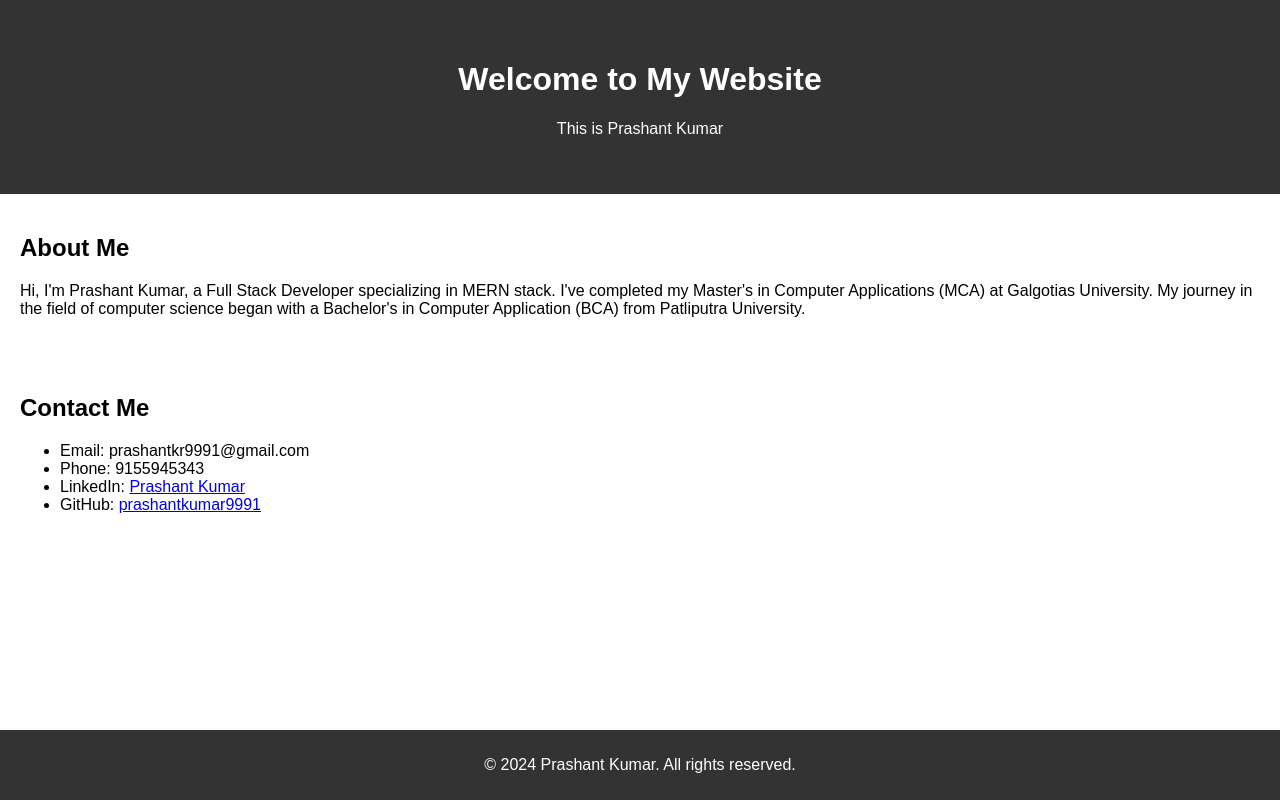
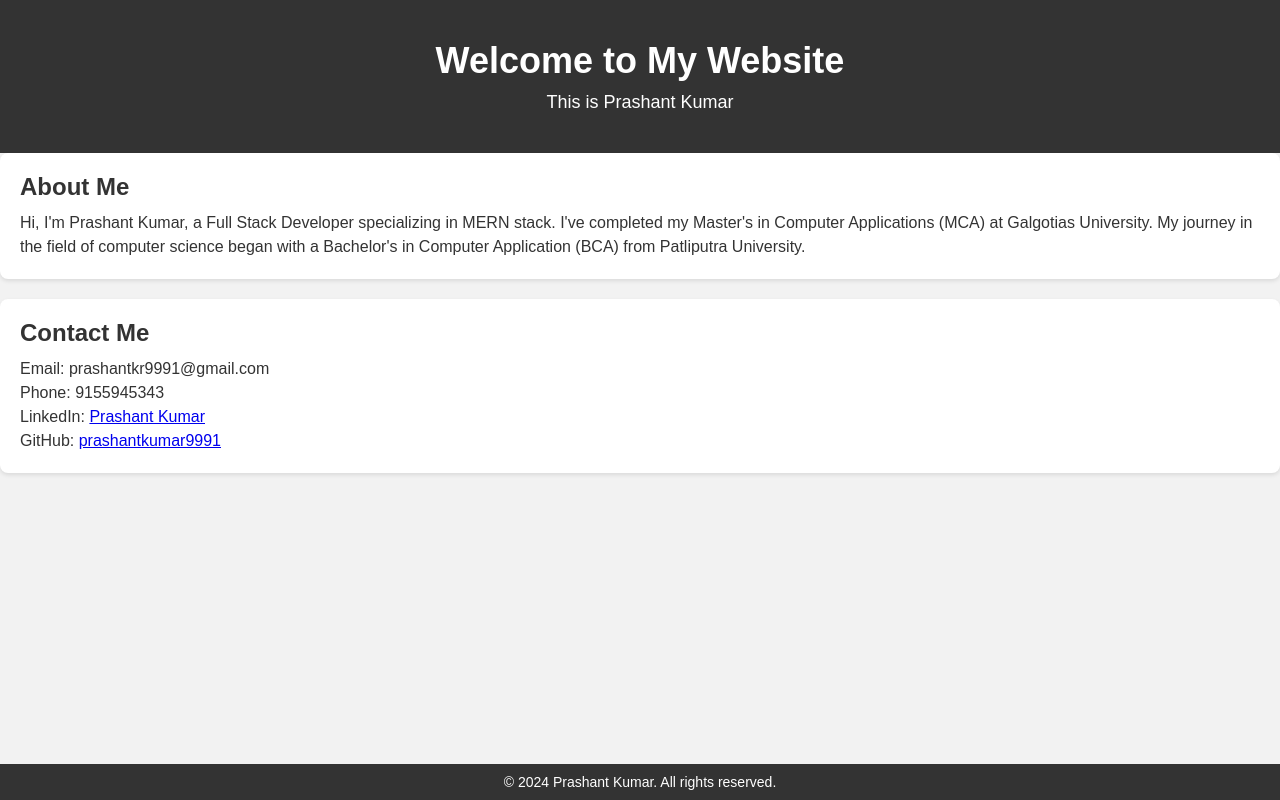
Before and after one commit to Prashantty/TestWebDeploy.github.io, a plain HTML site: page index.html in a window 1280 px wide. Drawn offline with Linux system fonts and the light colour scheme.

Commit message:
Update styles.css

```diff
--- a/styles.css
+++ b/styles.css
@@ -1,11 +1,18 @@
-/* CSS for landing page */
+/* Reset default margin and padding */
+* {
+    margin: 0;
+    padding: 0;
+    box-sizing: border-box;
+}
 
+/* Body styles */
 body {
     font-family: Arial, sans-serif;
-    margin: 0;
-    padding: 0;
+    background-color: #f2f2f2;
+    color: #333;
 }
 
+/* Header styles */
 header {
     background-color: #333;
     color: #fff;
@@ -13,10 +20,44 @@ header {
     padding: 40px 0;
 }
 
+header h1 {
+    font-size: 36px;
+    margin-bottom: 10px;
+}
+
+header p {
+    font-size: 18px;
+}
+
+/* Section styles */
 section {
     padding: 20px;
+    margin-bottom: 20px;
+    background-color: #fff;
+    border-radius: 8px;
+    box-shadow: 0 2px 4px rgba(0, 0, 0, 0.1);
 }
 
+section h2 {
+    font-size: 24px;
+    margin-bottom: 10px;
+}
+
+section p {
+    font-size: 16px;
+    line-height: 1.5;
+}
+
+section ul {
+    list-style-type: none;
+}
+
+section ul li {
+    font-size: 16px;
+    line-height: 1.5;
+}
+
+/* Footer styles */
 footer {
     background-color: #333;
     color: #fff;
@@ -26,3 +67,7 @@ footer {
     width: 100%;
     bottom: 0;
 }
+
+footer p {
+    font-size: 14px;
+}
```
